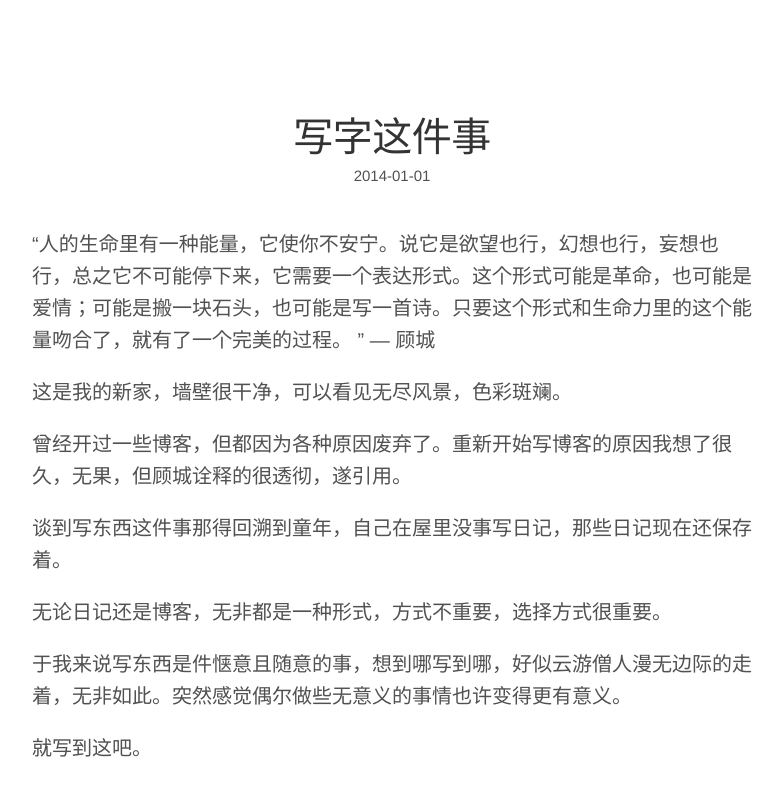
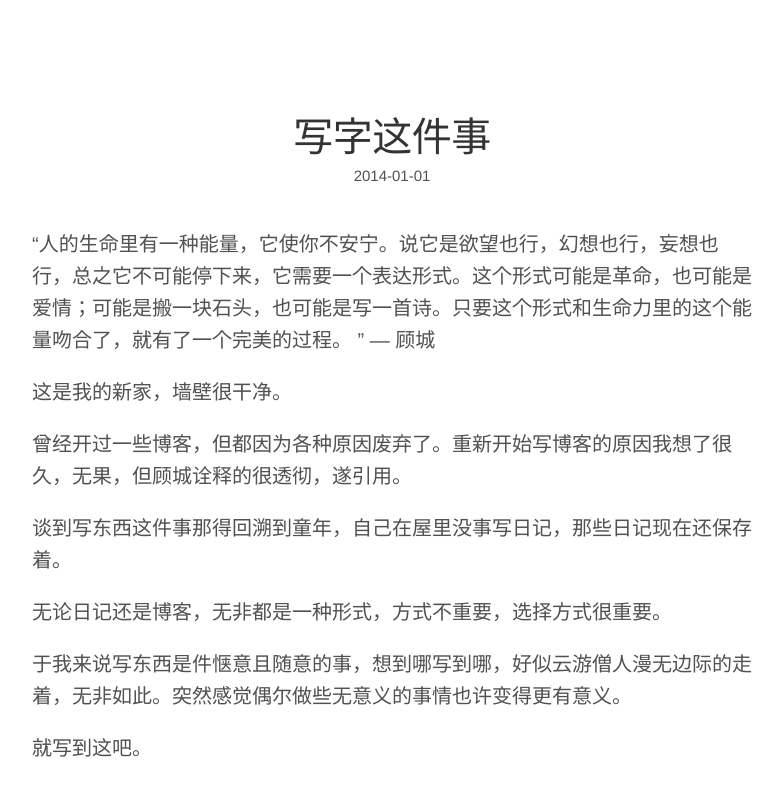
Before and after one commit to JonnyCheng/jonnycheng.github.io, a Jekyll site: the page built from _posts/2014-01-01-写东西这件事.markdown, in a window 1280 px wide. Shown: the top 796 px of the page, without its empty margins (248-1030 px from the left). Built offline with Jekyll 4.4.1, drawn with Linux system fonts in a browser that asks for light colours.

Commit message:
push new file

```diff
--- a/_posts/2014-01-01-写东西这件事.markdown
+++ b/_posts/2014-01-01-写东西这件事.markdown
@@ -6,7 +6,7 @@ categories: diary
 ---
 “人的生命里有一种能量，它使你不安宁。说它是欲望也行，幻想也行，妄想也行，总之它不可能停下来，它需要一个表达形式。这个形式可能是革命，也可能是爱情；可能是搬一块石头，也可能是写一首诗。只要这个形式和生命力里的这个能量吻合了，就有了一个完美的过程。 ” --- 顾城
 
-这是我的新家，墙壁很干净，可以看见无尽风景，色彩斑斓。
+这是我的新家，墙壁很干净。
 
 曾经开过一些博客，但都因为各种原因废弃了。重新开始写博客的原因我想了很久，无果，但顾城诠释的很透彻，遂引用。
 
```
